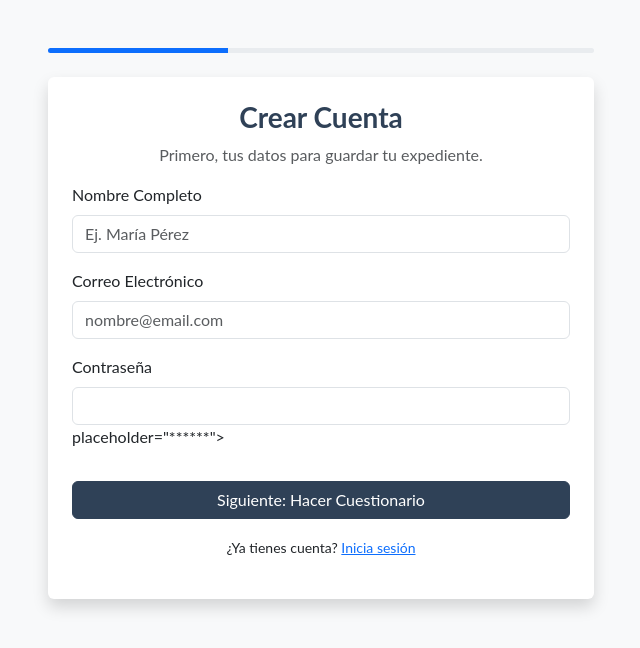
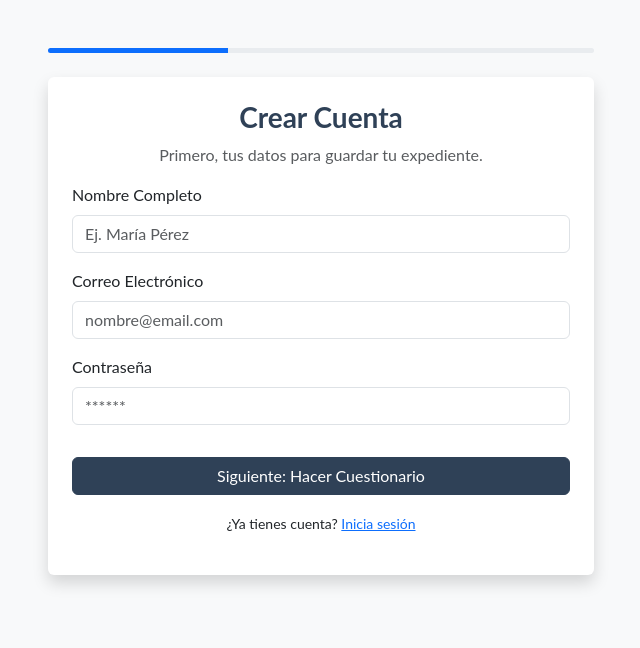
Before and after one commit to Mmendozagomez/psyqueAndYou, a plain HTML site: page registro.html in a window 1280 px wide. Shown: the whole page, without its empty margins (319-959 px from the left). Drawn offline with nearby package versions, Linux system fonts and the light colour scheme.

Commit message:
correccion placeholder de la contraseña

```diff
--- a/registro.html
+++ b/registro.html
@@ -32,7 +32,7 @@
                         </div>
                         <div class="mb-3">
                             <label class="form-label">Contraseña</label>
-                            <input type="password" class="form-control" id="passUsuario"> placeholder="******">
+                            <input type="password" class="form-control" id="passUsuario" placeholder="******">
                         </div>
 
                         <button class="btn btn-primary w-100 mt-3" onclick="irAlPaso2()">
```
